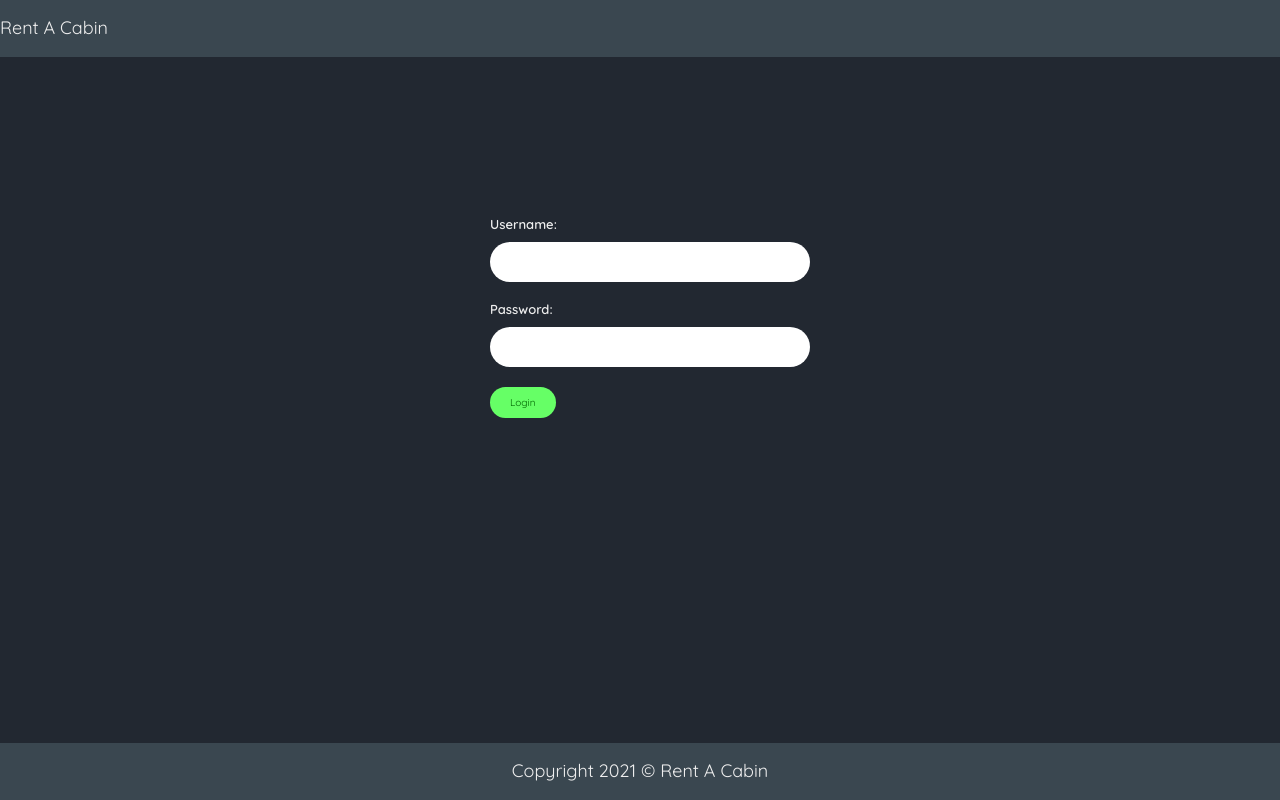
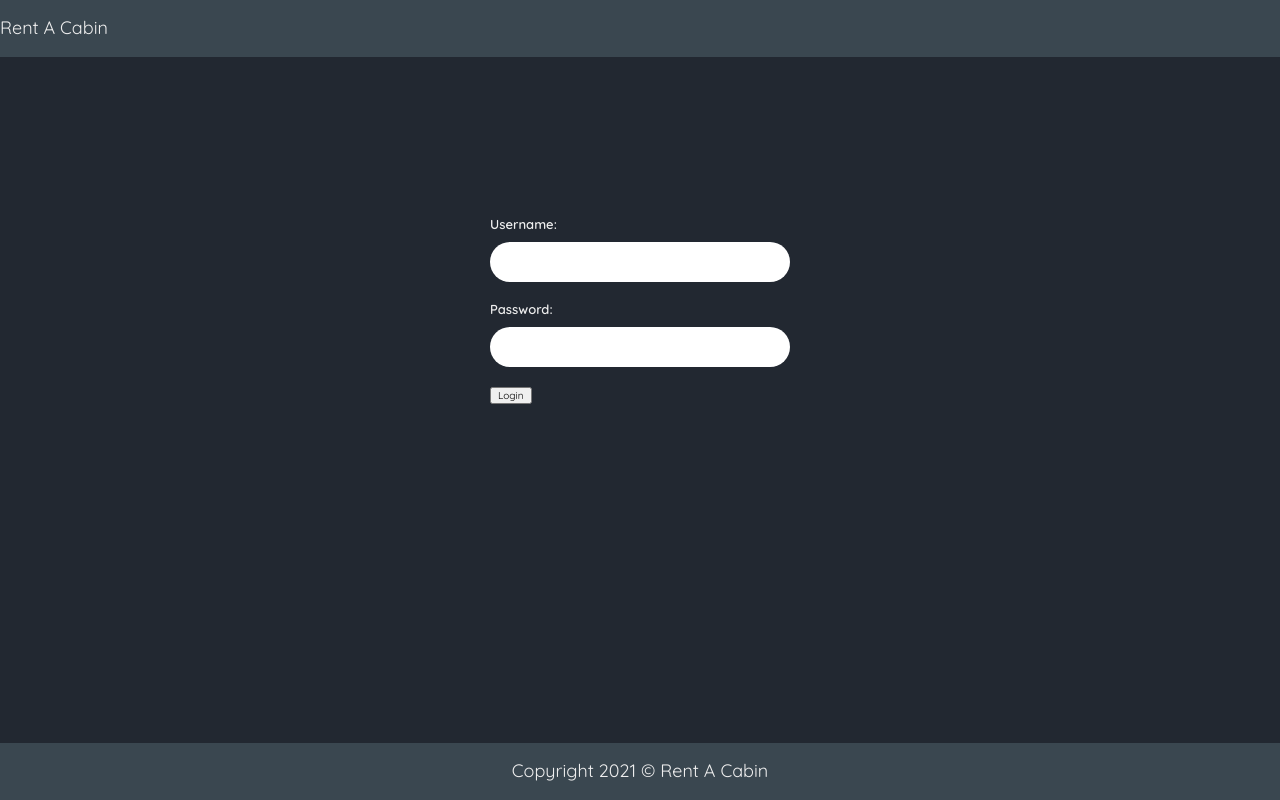
Before and after one commit to FrediWa/WoM-Project2, a React (Create React App) app in the folder frontend/: page / in a window 1280 px wide. Built offline with nearby package versions, Linux system fonts and the light colour scheme.

Commit message:
Fancy button

```diff
--- a/frontend/src/assets/styles/components/_login-form.scss
+++ b/frontend/src/assets/styles/components/_login-form.scss
@@ -9,20 +9,26 @@
     input{
         font-size: 2em;
         width: 100%;
-        height: 30px;
-        line-height: 30px;
+        height: 40px;
+        line-height: 0px;
         padding: 5px 10px;
         border-radius: 1000px;
         border: 0;
         margin: 10px 0 20px 0;
+        box-sizing: border-box;
     }
+    .button-wrapper{
+        width: 100%;
+        display: flex;
+        justify-content: center;
         button{
-        padding: 10px 20px;
+            font-size: 1.3em;
+            padding: 10px 30px;
             color: #006600;
             background-color: #66ff66;
             border: 0;
             border-radius: 1000px;
-        margin-left: auto;
             cursor: pointer;
         }
     }
+}
```
Lines whose indentation alone changed are shown as unchanged.
